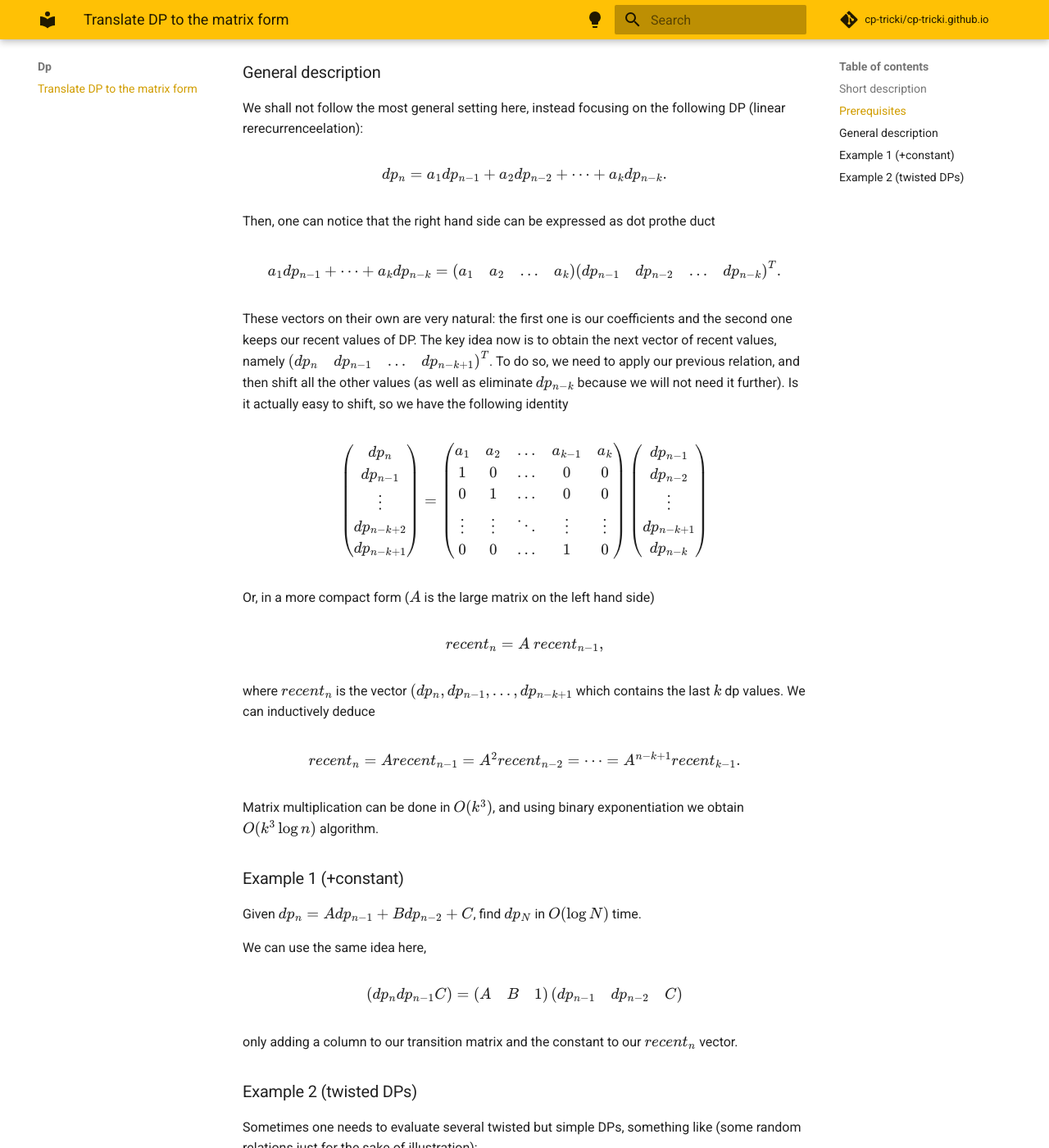
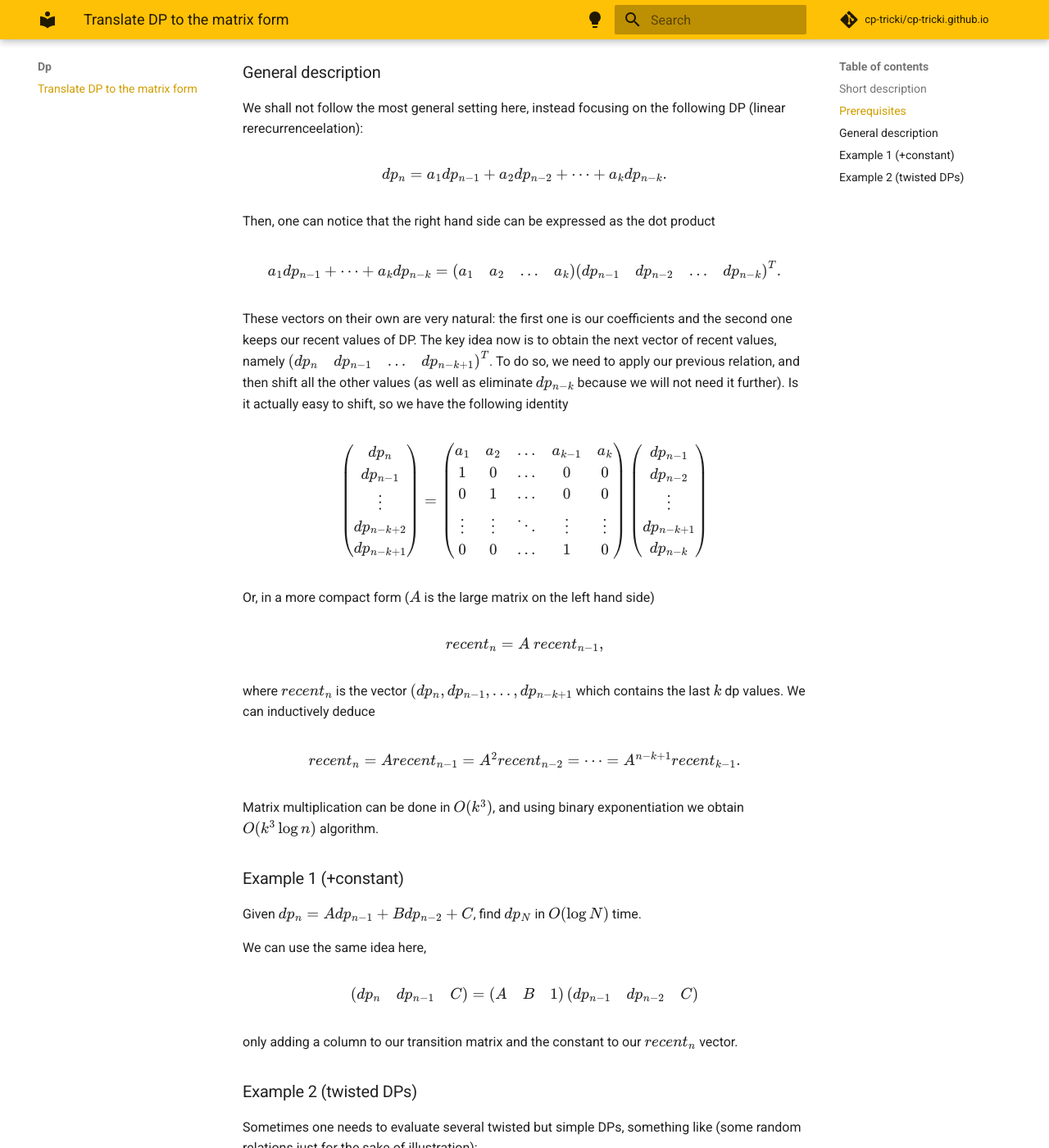
Before and after one commit to cp-tricki/cp-tricki.github.io, an MkDocs documentation site: the page built from docs/dp/translate-dp-to-the-matrix-form.md, in a window 1280 px wide and 1400 px high, scrolled down 439 px. Shown: the whole window at 82% size. Built offline with MkDocs 1.6.1 and Material for MkDocs 9.7.7, drawn with Linux system fonts in a browser that asks for light colours; comment, search, counter and statistics services are not loaded.

Commit message:
Update translate-dp-to-the-matrix-form.md

```diff
--- a/docs/dp/translate-dp-to-the-matrix-form.md
+++ b/docs/dp/translate-dp-to-the-matrix-form.md
@@ -18,7 +18,7 @@ We shall not follow the most general setting here, instead focusing on the follo
 	dp_n = a_1 dp_{n-1} + a_2 dp_{n-2} + \dots + a_k dp_{n-k}.
 \]
 
-Then, one can notice that the right hand side can be expressed as dot prothe duct
+Then, one can notice that the right hand side can be expressed as the dot product
 
 \[
 	a_1 dp_{n-1} + \dots + a_k dp_{n-k} =
@@ -81,7 +81,7 @@ Given \(dp_n = A dp_{n-1} + B dp_{n-2} + C\), find \(dp_N\) in \(O(\log N)\) tim
 We can use the same idea here,
 
 \[
-	\begin{pmatrix}dp_n dp_{n-1} C\end{pmatrix} = \begin{pmatrix}A & B & 1\end{pmatrix} \begin{pmatrix} dp_{n-1} & dp_{n-2} & C \end{pmatrix}
+	\begin{pmatrix}dp_n & dp_{n-1} & C\end{pmatrix} = \begin{pmatrix}A & B & 1\end{pmatrix} \begin{pmatrix} dp_{n-1} & dp_{n-2} & C \end{pmatrix}
 \]
 
 only adding a column to our transition matrix and the constant to our \(recent_n\) vector.
```
